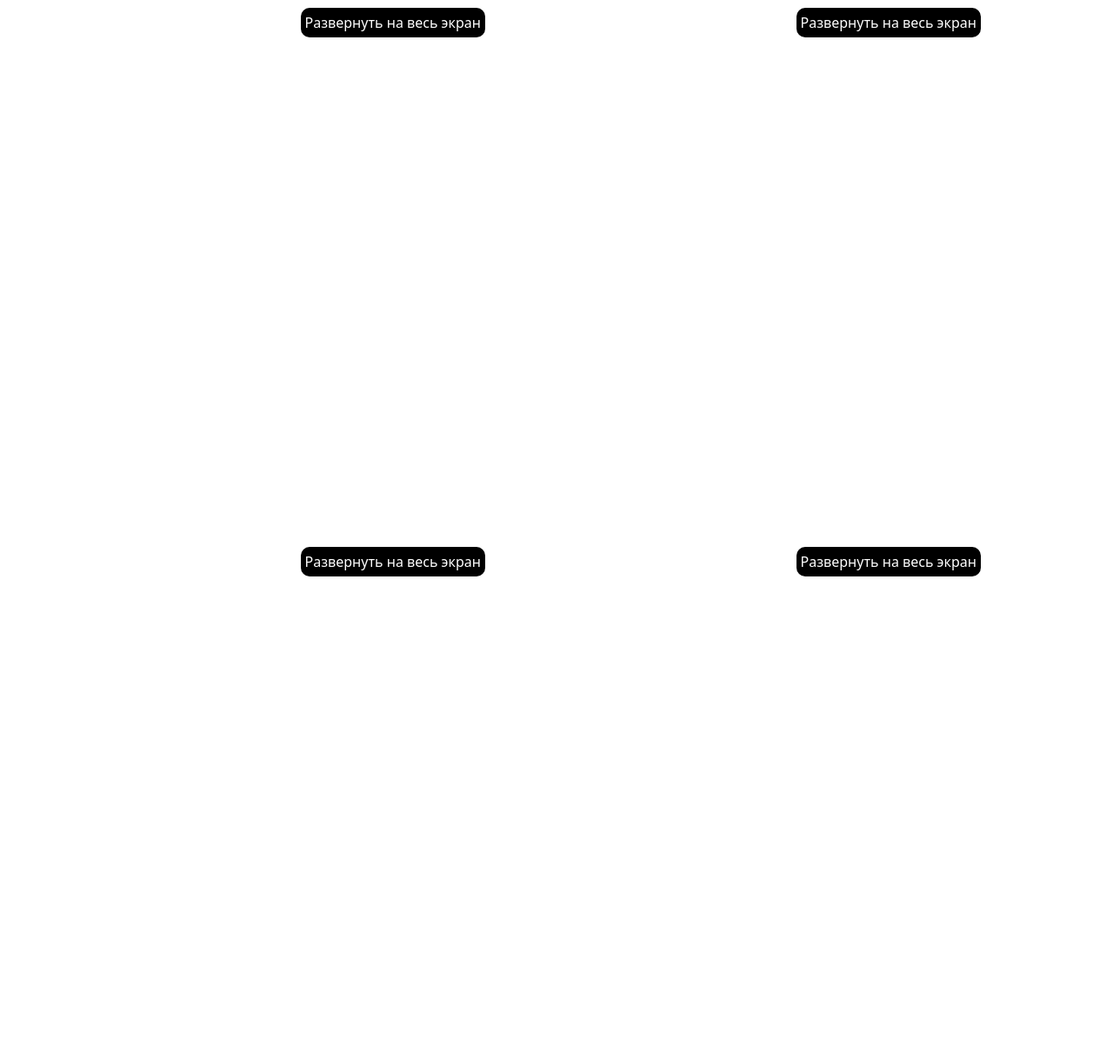
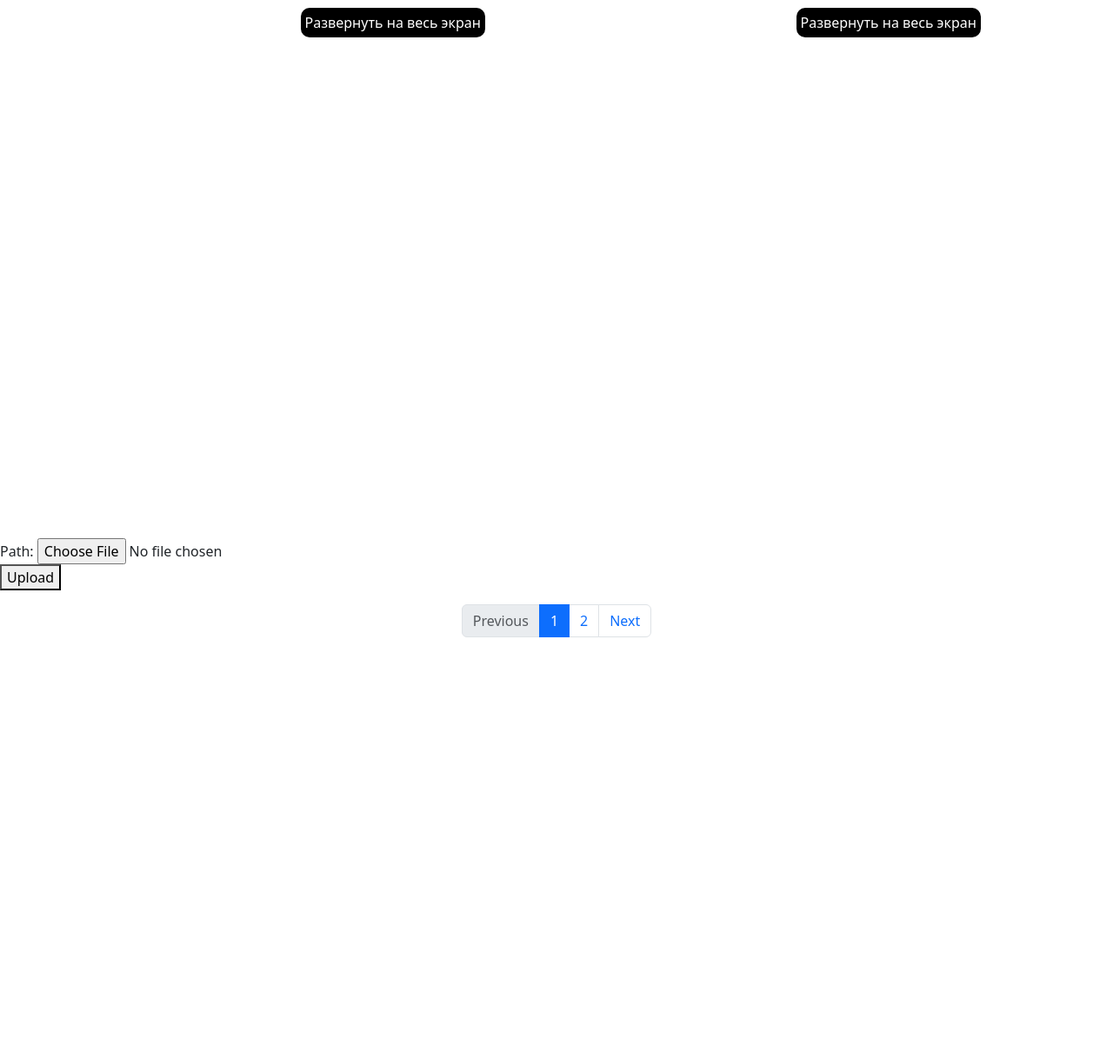
Before and after one commit to Pyrax-lab/BookHub, a Django app: page / in a window 1280 px wide. Shown: the part 151-1369 px from the top of the page at 87% size. After the commit the page ends 884 px from the top, so only its background shows below. Run offline with Django 5.2, Linux system fonts and the light colour scheme; a user stored in the database is signed in; data comes from the database, SQL or seed files in the repository; some libraries are stand-ins or nearby versions.

Commit message:
pagination added

```diff
--- a/BookHub/views.py
+++ b/BookHub/views.py
@@ -27,6 +27,11 @@
 
     get_user = User.objects.all().filter(id = request.user.id)
     user_books = get_user[0].books_read.all()
+
+    page = request.GET.get("page", 1)
+
+    user_paginator = Paginator(user_books, 2)
+    user_books = user_paginator.page(page)
 
     form = BookForm()
     if request.method == "POST":
@@ -61,7 +66,7 @@
 
 
 
-    return render(request, "BookHub/main.html", context={'form':form, "user_books" : user_books})
+    return render(request, "BookHub/main.html", context={'form':form, "user_books" : user_books, "page_range": user_paginator.page_range})
 
 
 def book(request):
--- a/templates/BookHub/main.html
+++ b/templates/BookHub/main.html
@@ -38,6 +38,28 @@
 
     </form>
 
+
+    <nav aria-label="...">
+        <ul class="pagination justify-content-center">
+
+          <li class="page-item {% if not user_books.has_previous %} disabled {% endif %}" aria-current="page">
+            <a class = "page-link" href="{% if user_books.has_previous %}?page={{user_books.previous_page_number}}{% else %}#{% endif %}">Previous</a>
+          </li>
+
+
+
+          {% for i in page_range %}
+            <li class="page-item {% if user_books.number == i %} active {% endif %}"><a class="page-link" href="?page={{i}}">{{i}}</a></li> </li>
+          {% endfor %}
+
+          <li class="page-item {% if not user_books.has_next %} disabled {% endif %}" aria-current="page">
+            <a class="page-link" href="{% if user_books.has_next %}?page={{user_books.next_page_number}}{% else %}#{% endif %}">Next</a>
+         </li>
+
+        </ul>
+      </nav>
+
+
 </div>
 
 <script>
```
